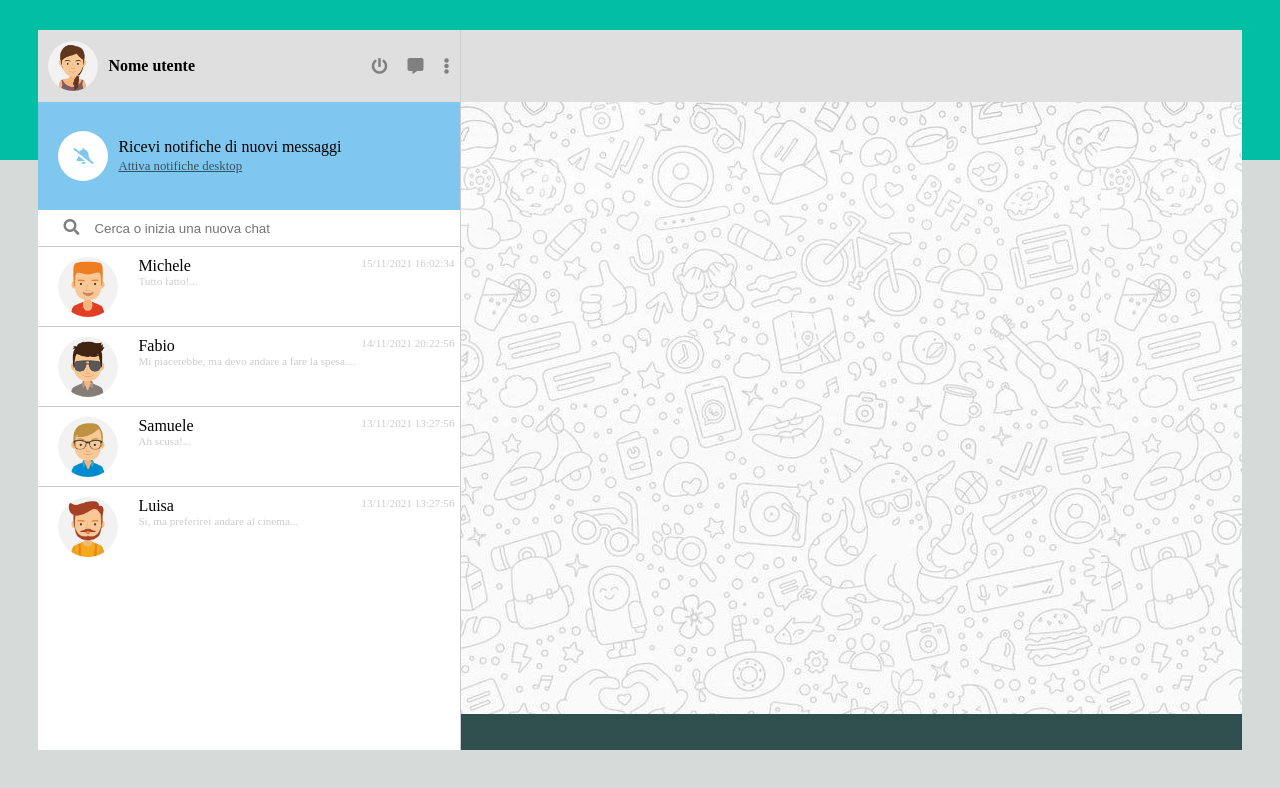
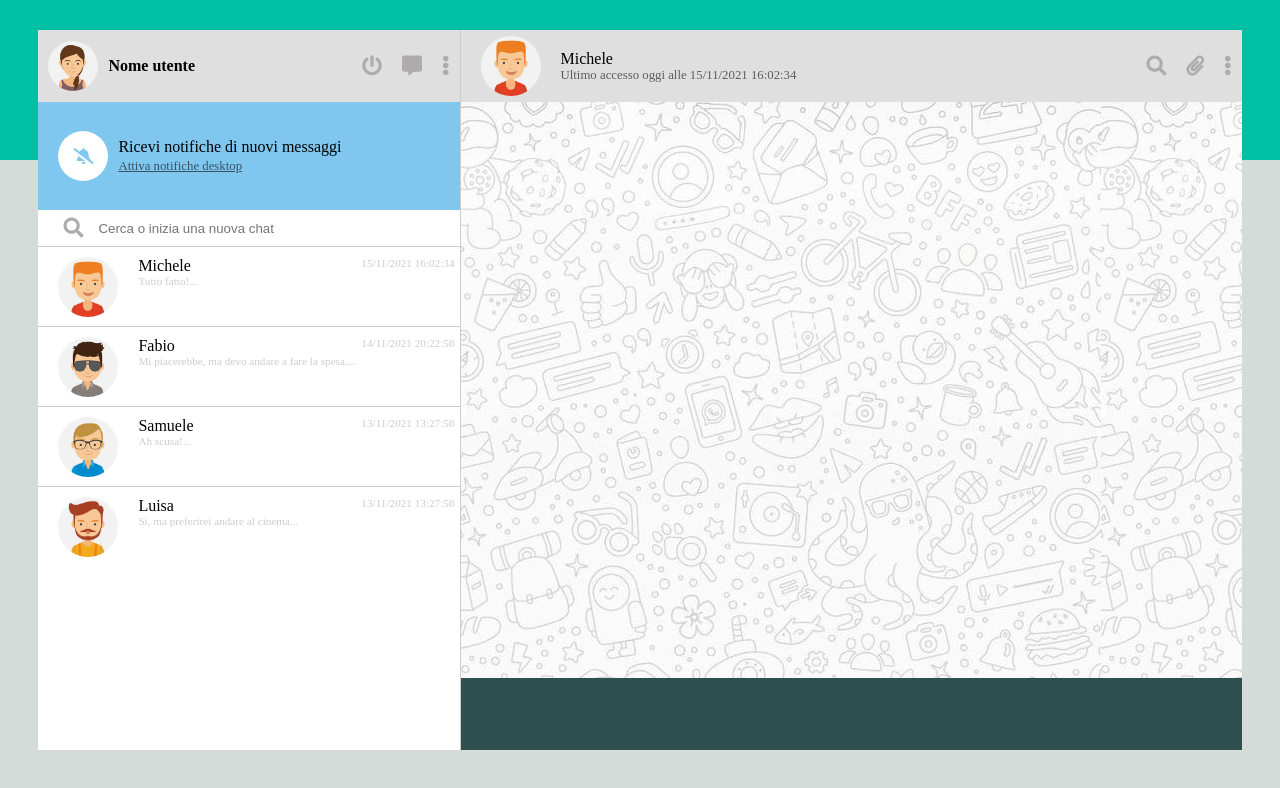
Before and after one commit to Andrea1302/vue-boolzapp, a plain HTML site: page index.html in a window 1280 px wide. Drawn offline with nearby package versions, Linux system fonts and the light colour scheme.

Commit message:
Parte chat attiva

```diff
--- a/css/style.css
+++ b/css/style.css
@@ -64,15 +64,16 @@ body{
             margin-left: 10px;
             font-weight: bold;
         }
-        #icone{
+        .icone_nav{
             display: flex;
             align-items: center;
             height: 100%;
         }
         .icone{
-            color: grey;
+            color: rgb(173, 171, 171);
             margin: 0 10px;
             cursor: pointer;
+            font-size: 20px;
         }
 
     /* notifiche  */
@@ -169,19 +170,33 @@ body{
         width: 100%;
         height: 10%;
         background-color: rgb(223, 223, 223);;
+        display: flex;
+        padding-left: 20px;
+        align-items: center;
+        justify-content: space-between;
+    }
+        #ultimo_accesso{
+            color: rgba(0, 0, 0, 0.589);
+            font-size: .8rem;
+        }
+    #open_chat_left{
+        height: 100%;
+        display: flex;
+        align-items: center;
+
     }
 
     /* visualizzazione chat  */
     #visual_open_chat{
         width: 100%;
-        height: 85%;
+        height: 80%;
         background-image: url(../img/whatzapp.jpg);
     }
 
     /* sezione invio messaggi  */
     #send_message{
         width: 100%;
-        height: 5%;
+        height: 10%;
         /* debug */
         background-color: darkslategrey;
     }
--- a/index.html
+++ b/index.html
@@ -36,7 +36,7 @@
                         <span id="nome">Nome utente</span>
                     </div>
 
-                    <div id="icone">
+                    <div class="icone_nav">
                         <i class="icone fas fa-power-off"></i>
                         <i class="icone fas fa-comment-alt"></i>
                         <i class="icone fas fa-ellipsis-v"></i>
@@ -98,9 +98,31 @@
             </aside>
 
             <!-- parte centrale , chat  -->
-            <main id="main_chat">
+            <main id="main_chat" >
                 <!-- chat aperta con? -->
                 <section id="open_chat_name">
+                    <div id="open_chat_left" v-if="contatto.visibile === true"  v-for="(contatto,i) in contatti" :key="i">
+                        <img class="img_chat" :src="contatto.immagine" :alt="contatto.nome">
+
+                        <div>
+                            <div>
+                                {{contatto.nome}}
+                            </div>
+
+                            <div v-for="element in contatto.messages" v-if="element.status === 'received'" id="ultimo_accesso">
+                               Ultimo accesso oggi alle {{element.data}}
+                            </div>
+                        </div>
+                    </div>
+
+                    <div class="icone_nav">
+
+                        <i class="icone fas fa-search"></i>
+                        <i class="icone fas fa-paperclip"></i>
+                        <i class="icone fas fa-ellipsis-v"></i>
+
+
+                    </div>
 
                 </section>
 
```
